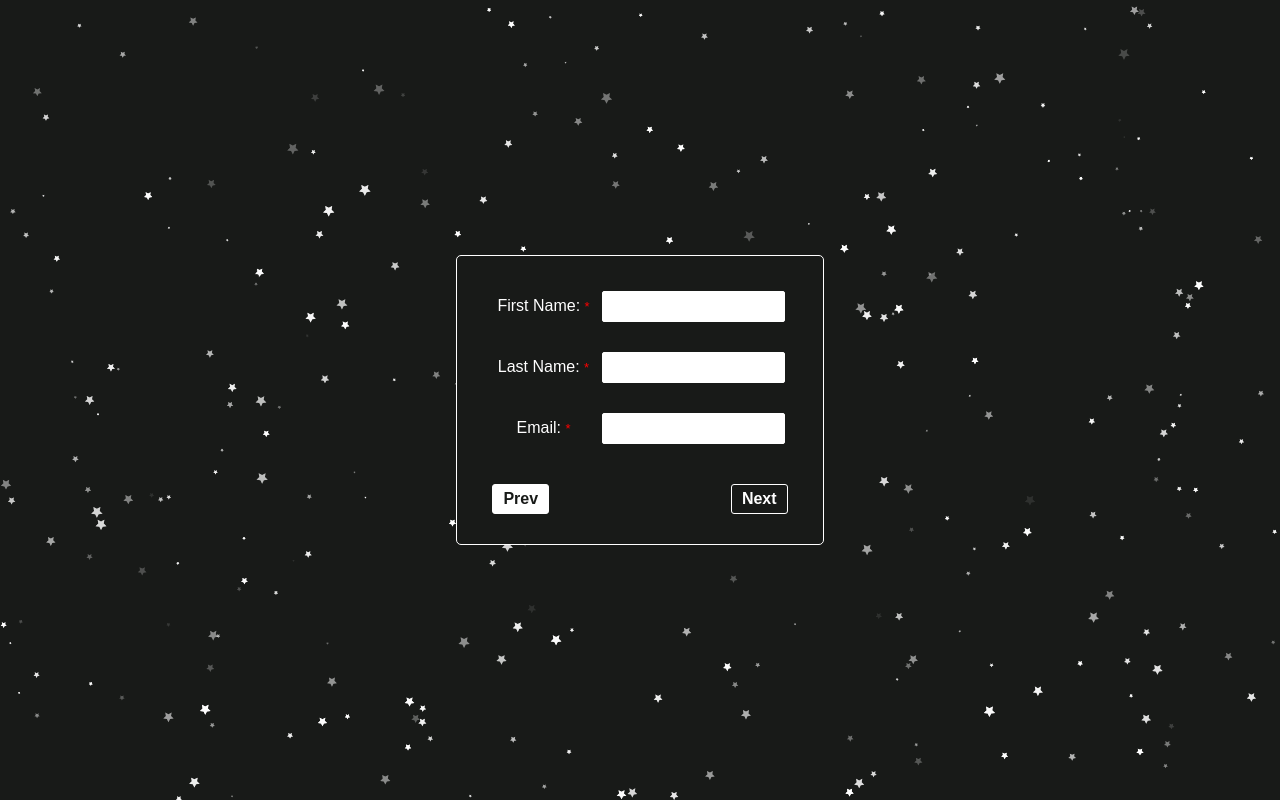
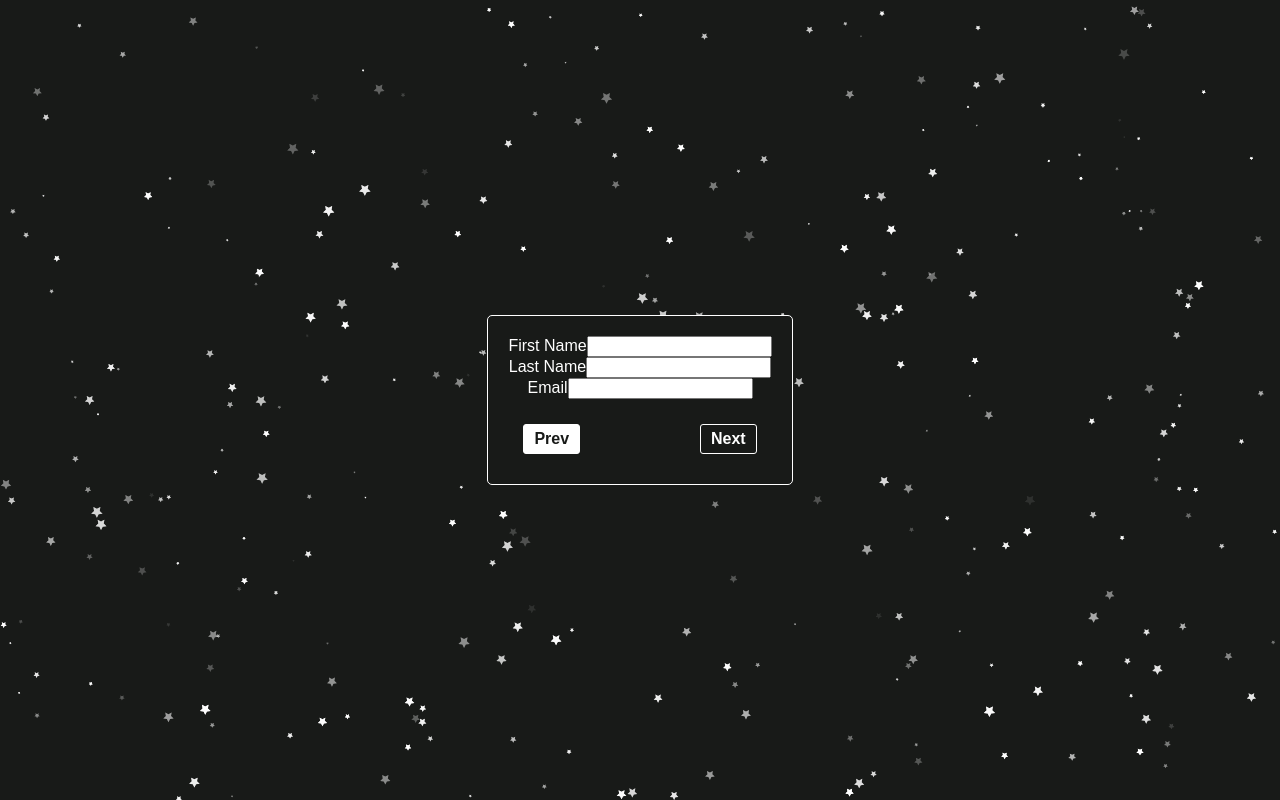
Before and after one commit to MohamedSabry000/multi-step-form-app, a React (Create React App) app: page /step/1 in a window 1280 px wide. Built offline with nearby package versions, Linux system fonts and the light colour scheme.

Commit message:
separate element types

```diff
--- a/src/components/FormSlice.tsx
+++ b/src/components/FormSlice.tsx
@@ -87,17 +87,34 @@ function FormSlice() {
     </select>
 
   const render = (elements: IElement[]) => {
-    return elements.map((element: IElement, index) => {
-      let entry =Object.entries(data).find(([key, value]) => key === element.name)
-      const val: string  = `${entry ? entry[1] : ""}`
-      return (
-        <div className="form-control" key={index}>
-          <label>{element.label}: <span className="required">{element.required ? "*" : ""}</span></label>
-          { element.type === "select" ? renderSelectElement(element, val) : renderTextInputElement(element, val)}
-        </div>
-      )}
+    const selectElements  = elements.filter(e => e.type === "select")
+    const textElements = elements.filter(e => e.type !== "select")
+    return (
+      <>
+        {selectElements.map((element: IElement) => {
+          let entry = Object.entries(data).find(([key, value]) => key === element.name)
+          const val:string  = `${entry ? entry[1] : ""}`
+          return (
+            <div key={element.name}>
+              <label>{element.label}</label>
+              {renderSelectElement(element, val)}
+            </div>
+          )
+        })}
+        {textElements.map((element: IElement) => {
+          let entry = Object.entries(data).find(([key, value]) => key === element.name)
+          const val:string  = `${entry ? entry[1] : ""}`
+          return (
+            <div key={element.name}>
+              <label>{element.label}</label>
+              {renderTextInputElement(element, val)}
+            </div>
+          )
+        })}
+      </>
     )
   }
+
 
   return (
     <div id="slices">
```
